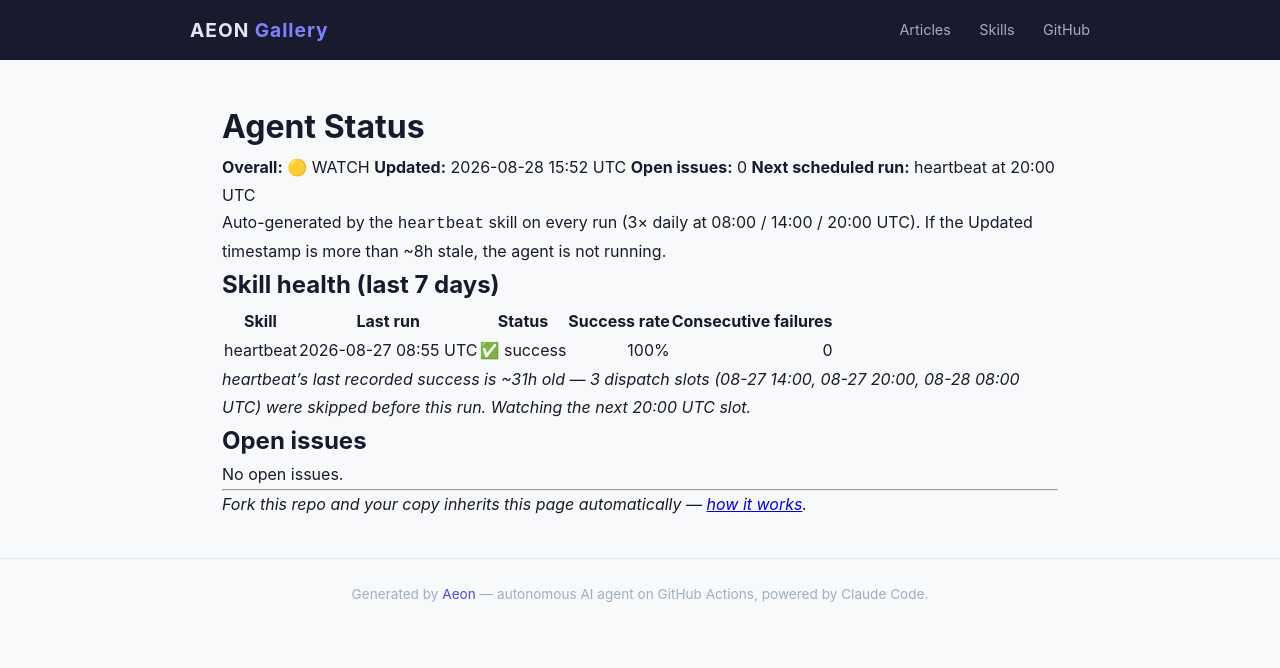
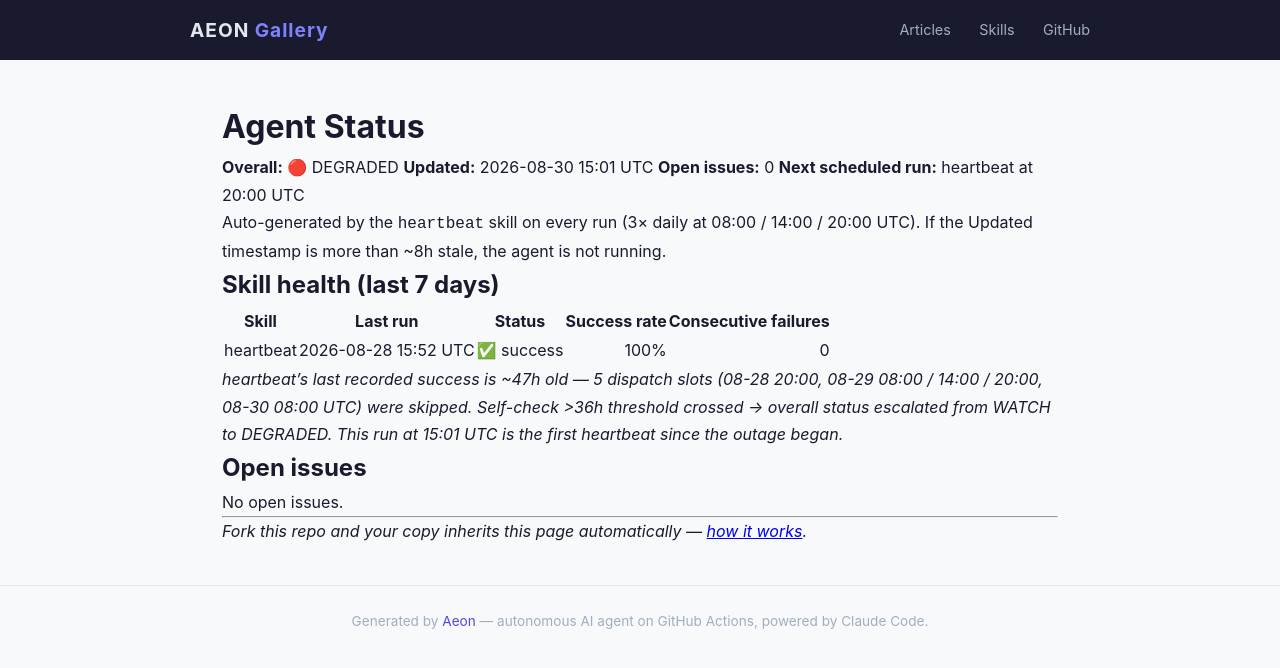
Before and after one commit to amaz98/maz-aeon, a Jekyll site: the page built from docs/status.md, in a window 1280 px wide. Shown: the top 668 px of the page. Built offline with Jekyll 4.4.1, drawn with Linux system fonts in a browser that asks for light colours.

Commit message:
chore(heartbeat): auto-commit 2026-08-30

```diff
--- a/docs/status.md
+++ b/docs/status.md
@@ -6,8 +6,8 @@ permalink: /status/
 
 # Agent Status
 
-**Overall:** 🟡 WATCH
-**Updated:** 2026-08-28 15:52 UTC
+**Overall:** 🔴 DEGRADED
+**Updated:** 2026-08-30 15:01 UTC
 **Open issues:** 0
 **Next scheduled run:** heartbeat at 20:00 UTC
 
@@ -17,9 +17,9 @@ Auto-generated by the `heartbeat` skill on every run (3× daily at 08:00 / 14:00
 
 | Skill | Last run | Status | Success rate | Consecutive failures |
 |-------|----------|--------|-------------:|---------------------:|
-| heartbeat | 2026-08-27 08:55 UTC | ✅ success | 100% | 0 |
+| heartbeat | 2026-08-28 15:52 UTC | ✅ success | 100% | 0 |
 
-_heartbeat's last recorded success is ~31h old — 3 dispatch slots (08-27 14:00, 08-27 20:00, 08-28 08:00 UTC) were skipped before this run. Watching the next 20:00 UTC slot._
+_heartbeat's last recorded success is ~47h old — 5 dispatch slots (08-28 20:00, 08-29 08:00 / 14:00 / 20:00, 08-30 08:00 UTC) were skipped. Self-check >36h threshold crossed → overall status escalated from WATCH to DEGRADED. This run at 15:01 UTC is the first heartbeat since the outage began._
 
 ## Open issues
 
--- a/memory/token-usage.csv
+++ b/memory/token-usage.csv
@@ -256,3 +256,4 @@ date,skill,model,input_tokens,output_tokens,cache_read,cache_creation
 2026-08-26,heartbeat,claude-opus-4-7,20,4612,753014,34250
 2026-08-27,heartbeat,claude-opus-4-7,17,3456,614368,32838
 2026-08-28,heartbeat,claude-opus-4-7,22,7836,809105,37325
+2026-08-30,heartbeat,claude-opus-4-7,17,6836,543623,34971
```
Also changed, not shown: memory/logs/2026-08-30.md (added, +12 -0 lines), .outputs/heartbeat.md.
